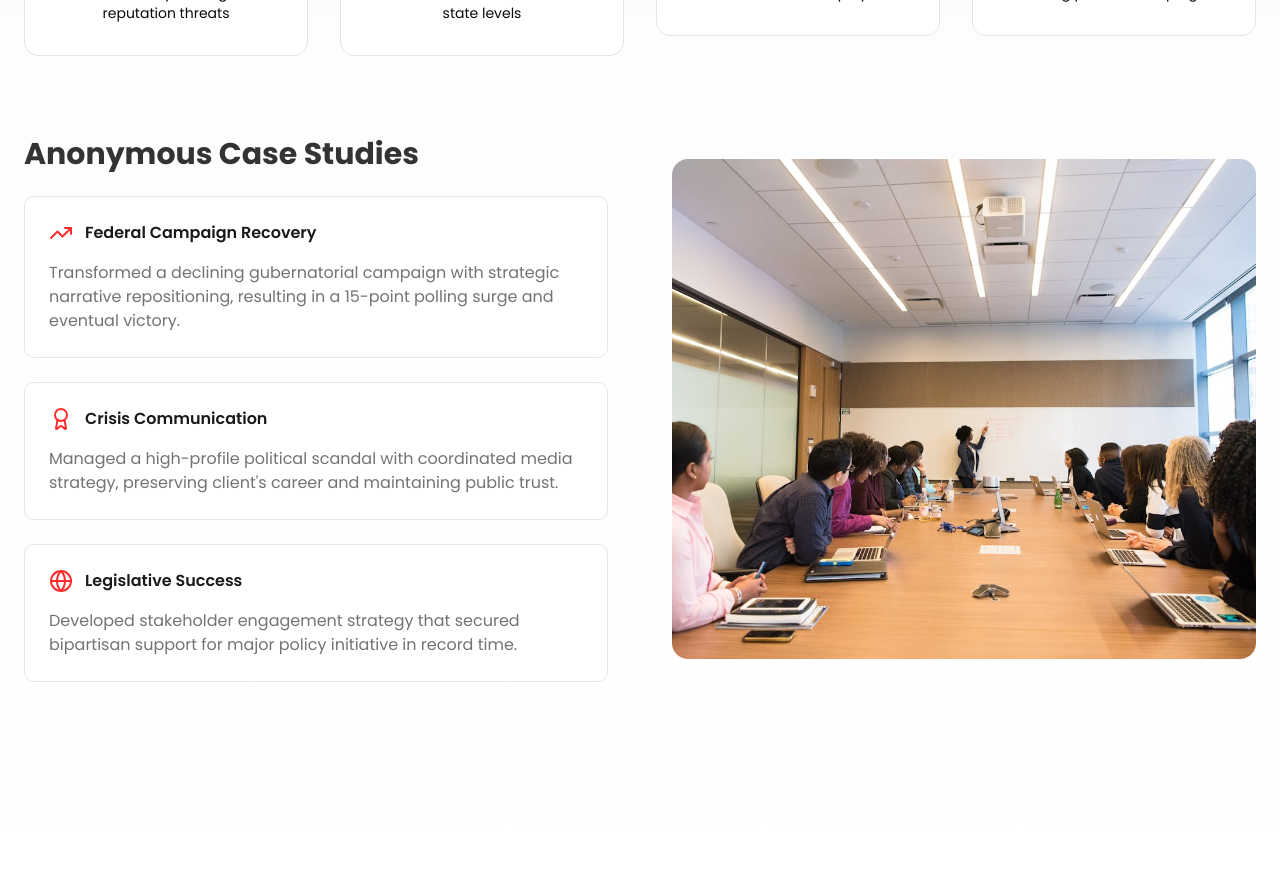
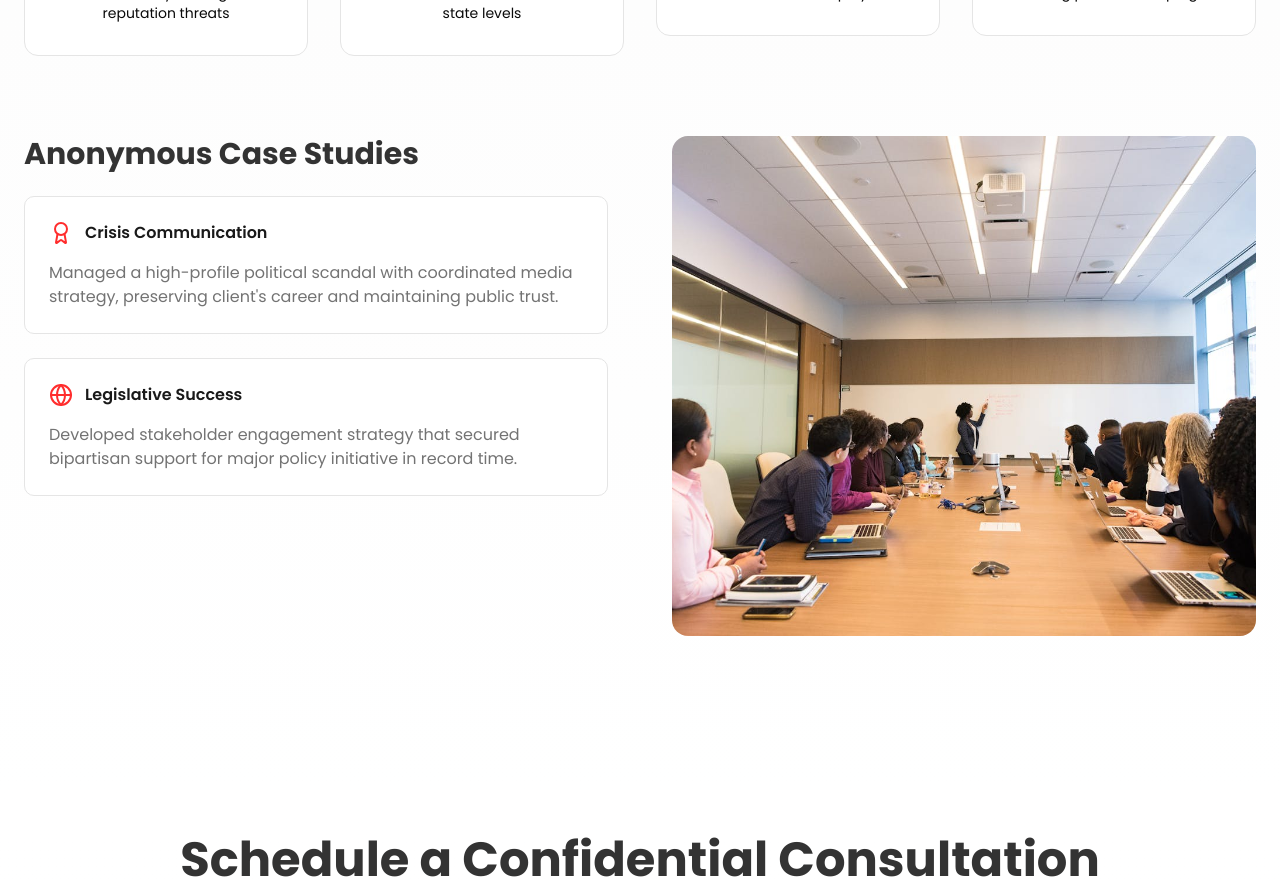
Before and after one commit to mahbub045/spine, a Next.js app: page / in a window 1280 px wide. Shown: the part 4540-5419 px from the top of the page. Built offline with nearby package versions, Linux system fonts and the light colour scheme.

Commit message:
Refactor Impact component: remove unused icon import, update metric value, and clean up case studies section

```diff
--- a/src/components/LandingPage/Impact/Impact.tsx
+++ b/src/components/LandingPage/Impact/Impact.tsx
@@ -1,4 +1,4 @@
-import { Award, Globe, TrendingUp } from "lucide-react";
+import { Award, Globe } from "lucide-react";
 
 const Impact: React.FC = () => {
   const achievements = [
@@ -8,7 +8,7 @@ const Impact: React.FC = () => {
       description: "Successfully managed reputation threats",
     },
     {
-      metric: "500+",
+      metric: "15+",
       label: "Political Leaders",
       description: "Served across federal and state levels",
     },
@@ -61,26 +61,12 @@ const Impact: React.FC = () => {
         </div>
 
         {/* Case Studies Section */}
-        <div className="grid lg:grid-cols-2 gap-16 items-center mb-20">
+        <div className="grid lg:grid-cols-2 gap-16 mb-20">
           <div>
             <h3 className="text-3xl font-bold text-black/80 mb-6">
               Anonymous Case Studies
             </h3>
             <div className="space-y-6">
-              <div className="bg-card border border-border rounded-lg p-6">
-                <div className="flex items-center gap-3 mb-4">
-                  <TrendingUp className="w-6 h-6 text-primary" />
-                  <span className="font-semibold text-black/90">
-                    Federal Campaign Recovery
-                  </span>
-                </div>
-                <p className="text-muted-foreground">
-                  Transformed a declining gubernatorial campaign with strategic
-                  narrative repositioning, resulting in a 15-point polling surge
-                  and eventual victory.
-                </p>
-              </div>
-
               <div className="bg-card border border-border rounded-lg p-6">
                 <div className="flex items-center gap-3 mb-4">
                   <Award className="w-6 h-6 text-primary" />
```
